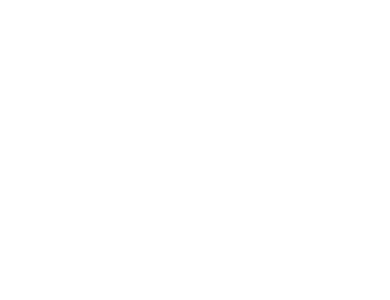
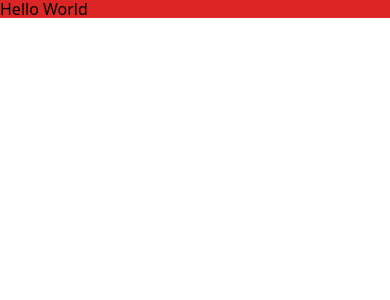
Before and after one commit to levietanh0001/nhatot-clone, a React (Create React App) app: page / in a window 390 px wide. Shown: the top 300 px of the page. Built offline with nearby package versions, Linux system fonts and the light colour scheme.

Commit message:
add initial responsive testing

```diff
--- a/src/App.scss
+++ b/src/App.scss
@@ -1,2 +1,29 @@
 @import "normalize.css";
 @import "./styles/scss/index";
+
+
+.responsive-test {
+  @include xs {
+    background-color: getDefaultColor("red");
+  }
+
+  @include sm {
+    background-color: getDefaultColor("blue");
+  }
+
+  @include md {
+    background-color: getDefaultColor("green");
+  }
+
+  @include lg {
+    background-color: getDefaultColor("purple");
+  }
+
+  @include xl {
+    background-color: getDefaultColor("orange");
+  }
+
+  @include screenMinWidth("xxl") {
+    background-color: getDefaultColor("pink");
+  }
+}
--- a/src/App.tsx
+++ b/src/App.tsx
@@ -2,6 +2,9 @@ import "./App.scss";
 
 function App() {
   return <div className="App">
+    <div className="responsive-test">
+      Hello World
+    </div>
   </div>;
 }
 
```
